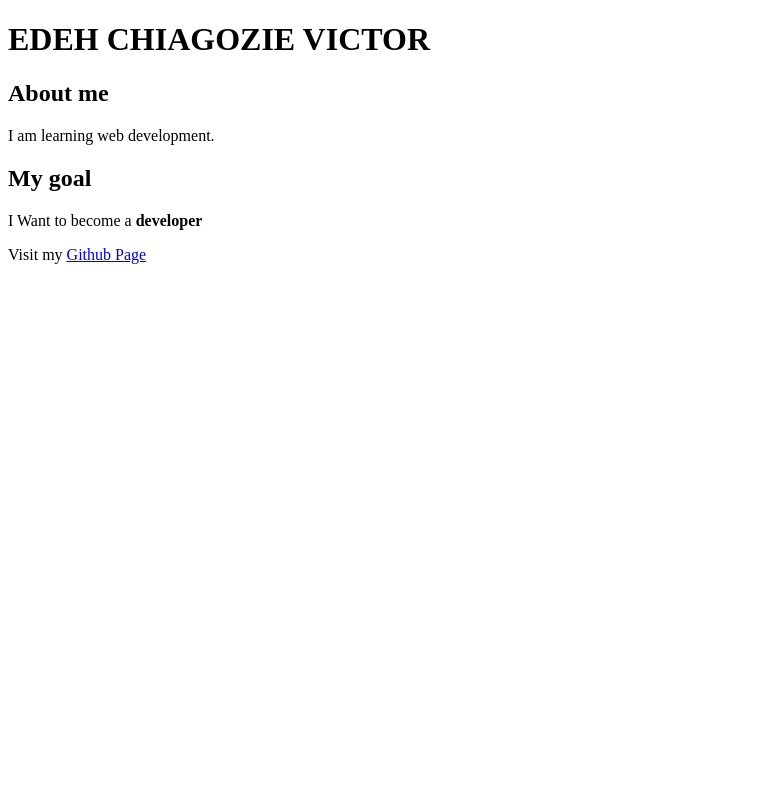
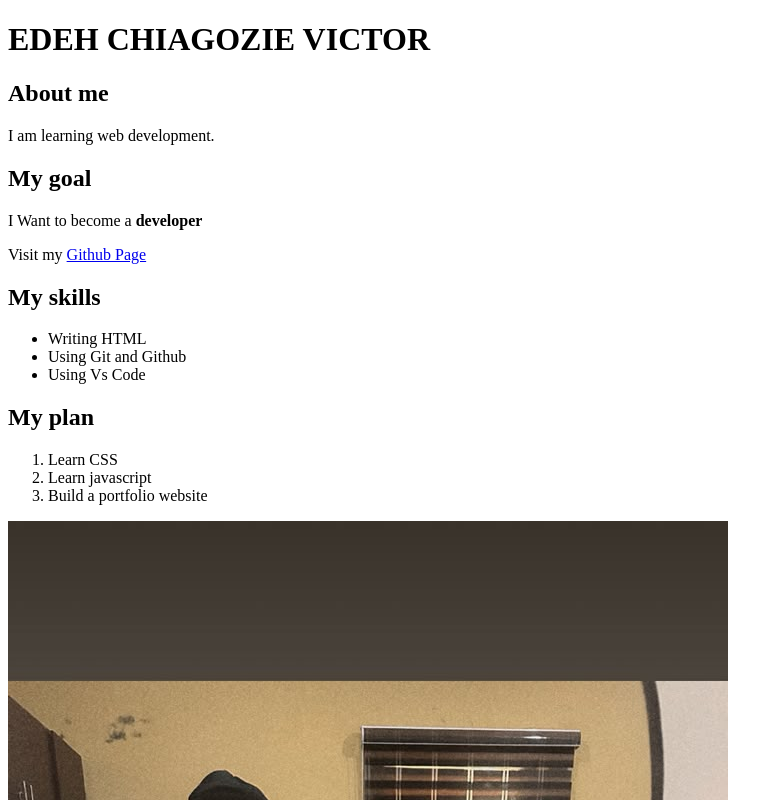
Before and after one commit to Victor92234/my-first-website, a plain HTML site: page index.html in a window 1280 px wide. Shown: the top 800 px of the page, without its empty margins (0-783 px from the left). Drawn offline with Linux system fonts and the light colour scheme.

Commit message:
add lists

```diff
--- a/index.html
+++ b/index.html
@@ -12,5 +12,18 @@
 <h2>My goal</h2>
 <p>I Want to become a <strong>developer</strong></p>
 <p>Visit my <a href="https://github.com/Victor92234">Github Page</a></p>
+<h2>My skills</h2>
+<ul>
+    <li>Writing HTML</li>
+    <li>Using Git and Github</Li>
+    <li>Using Vs Code</li>
+</ul>
+<h2>My plan</h2>
+<ol>
+    <li>Learn CSS</li>
+    <li>Learn javascript</li>
+    <li>Build a portfolio website</li>
+</ol>
+<img src="me.jpg" alt="photo of me">
 </body>
 </html>
```
Also changed, not shown: me.jpg (added).
